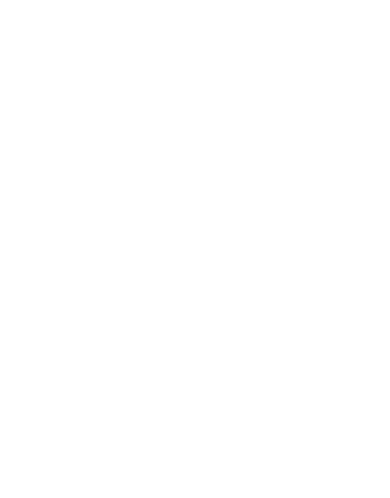
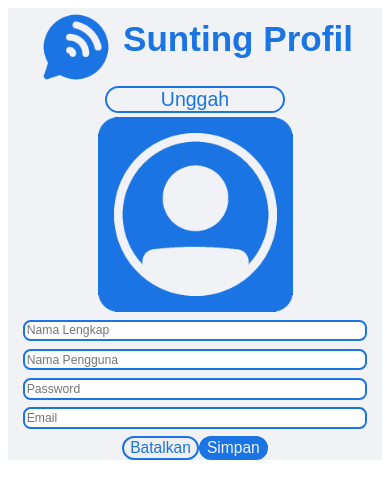
Before and after one commit to wramadhan/FE-Group-5, a React (Create React App) app: page / in a window 390 px wide. Shown: the top 498 px of the page. Built offline with nearby package versions, Linux system fonts and the light colour scheme.

Commit message:
suntingprofile page styling was cleared

```diff
--- a/src/index.js
+++ b/src/index.js
@@ -2,6 +2,7 @@ import React from "react";
 import ReactDOM from "react-dom/client";
 // import "./index.css";
 import SuntingProfil from "./pages/SuntingProfil";
+// import Login from "./pages/Login";
 // import App from './App';
 import reportWebVitals from "./reportWebVitals";
 
--- a/src/pages/Login.jsx
+++ b/src/pages/Login.jsx
@@ -7,7 +7,7 @@ const Login = () => {
         <input
           type="email"
           name="email"
-          class="mt-1 px-3 py-2 bg-white border mx-auto shadow-sm border-slate-300 placeholder-slate-400
+          className="mt-1 px-3 py-2 bg-white border mx-auto shadow-sm border-slate-300 placeholder-slate-400
           focus:outline-none focus:border-blue-500 focus:ring-sky-500 block w-1/2 rounded-md sm:text-sm focus:ring-1"
           placeholder="Email"
         />
--- a/src/pages/SuntingProfil.jsx
+++ b/src/pages/SuntingProfil.jsx
@@ -1,9 +1,30 @@
 // import {useState, useEffect} from "react";
 import '../styles/SuntingProfil.css'
+import profil from '../images/suntingprofil.png'
+import appLogo from '../images/mychat.png'
 
 const SuntingProfil = () => {
     return(
-        <div></div>
+        <div className='kontainer w-full'>
+            <div className='atas'>
+            <img src={appLogo} alt='appLogo' className='appLogo' />
+            <h1 className='sunting'>Sunting Profil</h1>
+            </div>
+            <div className='konten-kiri'>
+            <div className='unggah'>Unggah</div>
+            <img className='profil' src={profil} alt="Foto Profil" />
+            </div>
+            <div className='konten-kanan'>
+            <input className='input' type="text" placeholder='Nama Lengkap'/>
+            <input className='input' type="text" placeholder='Nama Pengguna'/>
+            <input className='input' type="text" placeholder='Password'/>
+            <input className='input' type="text" placeholder='Email'/>
+            </div>
+            <div className='tombol'>
+                <button className='batal'>Batalkan</button>
+                <button className='simpan'>Simpan</button>
+            </div>
+        </div>
     )
 }
 export default SuntingProfil;
--- a/src/styles/SuntingProfil.css
+++ b/src/styles/SuntingProfil.css
@@ -0,0 +1,136 @@
+.kontainer{
+    background-color:#F0F2F5;
+    height: 100%;
+    padding-top: 3.125vw;
+    padding-left: 15.547vw;
+    /* padding-right: 15.547vw; */
+}
+
+.appLogo{
+    width: 5.703vw;
+    margin-right:2.037vw;
+    float: left;
+    margin-left: 11.875vw;
+}
+.sunting{
+    color: #1B74E4;
+    font-family: Arial, Helvetica, sans-serif;
+    font-size: 4.700vw;
+    margin-top: 0;
+}
+.konten-kiri{
+    float:left;
+    margin-right: 5.703vw;
+}
+.unggah{
+    text-align: center;
+    border: #1B74E4 2px solid;
+    width: 18.906vw;
+    border-radius: 25px;
+    color: #1B74E4;
+    font-family: Arial, Helvetica, sans-serif;
+    font-size: 2.344vw;
+    margin-bottom: 1.5vw;
+}
+.profil{
+    width: 18.906vw;
+}
+.input{
+    width: 44.297vw;
+    height: 4vw;
+    border: 2px solid #1B74E4;
+    border-radius: 1.953vw;
+    margin-bottom: 1.953vw;
+    font-size: 3.125vw;
+    font-family: Arial, Helvetica, sans-serif;
+    color:#1B74E4;
+}
+.tombol{
+    flex-direction: row;
+    display: flex;
+    align-items: center;
+    justify-content: center;
+}
+.batal{
+    color: #1B74E4;
+    border: 2px solid #1B74E4;
+    font-family: Arial, Helvetica, sans-serif;
+    font-size: 2.734vw;
+    border-radius: 25px;
+}
+.simpan{
+    background-color: #1B74E4;
+    color: #F0F2F5;
+    border: 2px solid #1B74E4;
+    font-family: Arial, Helvetica, sans-serif;
+    font-size: 2.734vw;
+    border-radius: 25px;
+}
+
+.batal:hover{
+    -webkit-box-shadow: inset -0.078vw -0.078vw 1.172vw 0.469vw #1B74E4;
+    box-shadow: inset -0.078vw -0.078vw 1.172vw 0.469vw #1B74E4;
+}
+.simpan:hover{
+    -webkit-box-shadow: inset -0.078vw -0.078vw 1.172vw 0.469vw #F0F2F5;
+    box-shadow: inset -0.078vw -0.078vw 1.172vw 0.469vw #F0F2F5;
+}
+@media (max-width: 425px) {
+    .kontainer{
+        padding: 0;
+    }
+    .konten-kiri{
+        float: none;
+        margin: 0;
+        flex-direction: column;
+        display: flex;
+        align-items: center;
+        justify-content: center;
+    }
+    .atas{
+        flex-direction: row;
+        display: flex;
+        align-items: center;
+        justify-content: center;
+    }
+    .sunting{
+        margin-left: 2.031vw;
+        margin-top: 0;
+        font-size: 9vw;
+        margin-top: 2vw;
+    }
+    .appLogo{
+        margin: 0;
+        width: 20vw;
+    }
+    .profil{
+        margin-top: 1vw;
+        width: 50vw;
+    }
+    .unggah{
+        width: 45vw;
+        float:none;
+        margin: 0;
+        font-size: 5vw;
+        height: auto;
+    }
+    .konten-kanan{
+        float: none;
+        margin-top: 1.953vw;
+        flex-direction: column;
+        display: flex;
+        align-items: center;
+        justify-content: center;
+    }
+    .input{
+        width: 90%;
+    }
+    .batal, .simpan{
+        font-size: 4vw;
+    }
+}
+@media (min-width: 1280px) {
+    .profil{
+        width: 18.906vw;
+    }
+}
```
